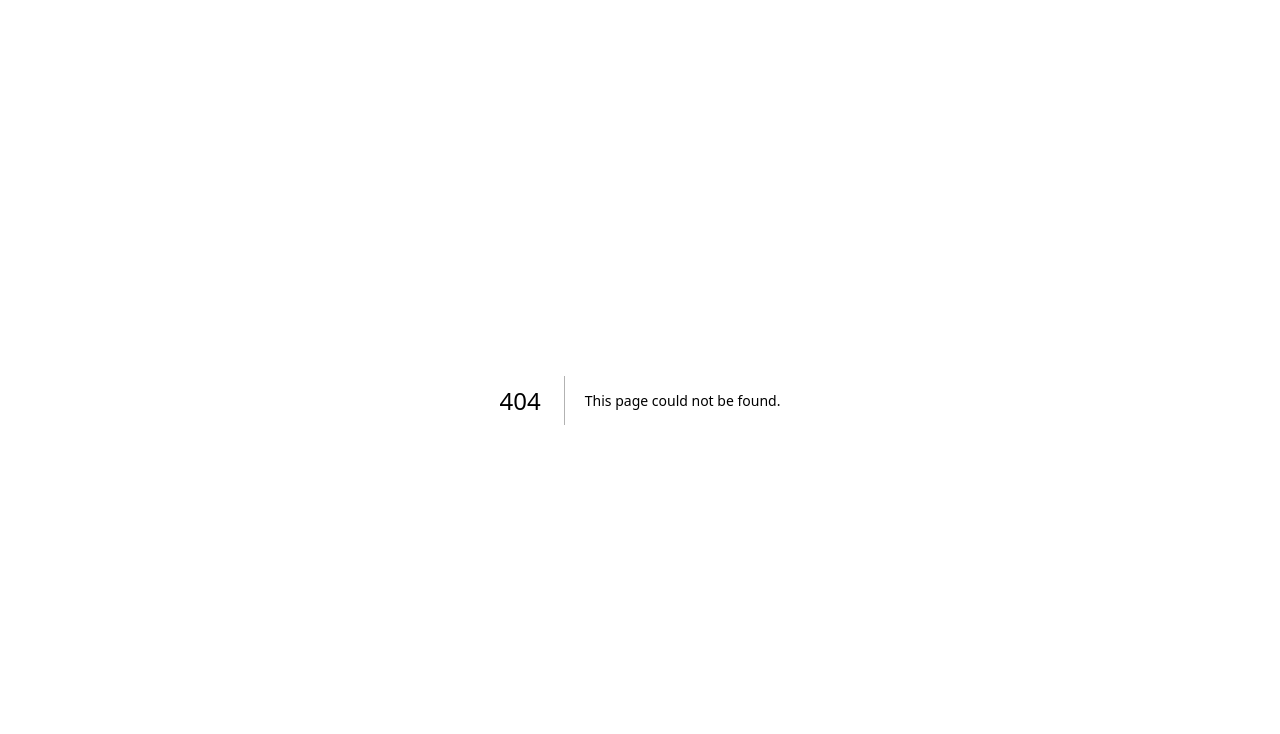
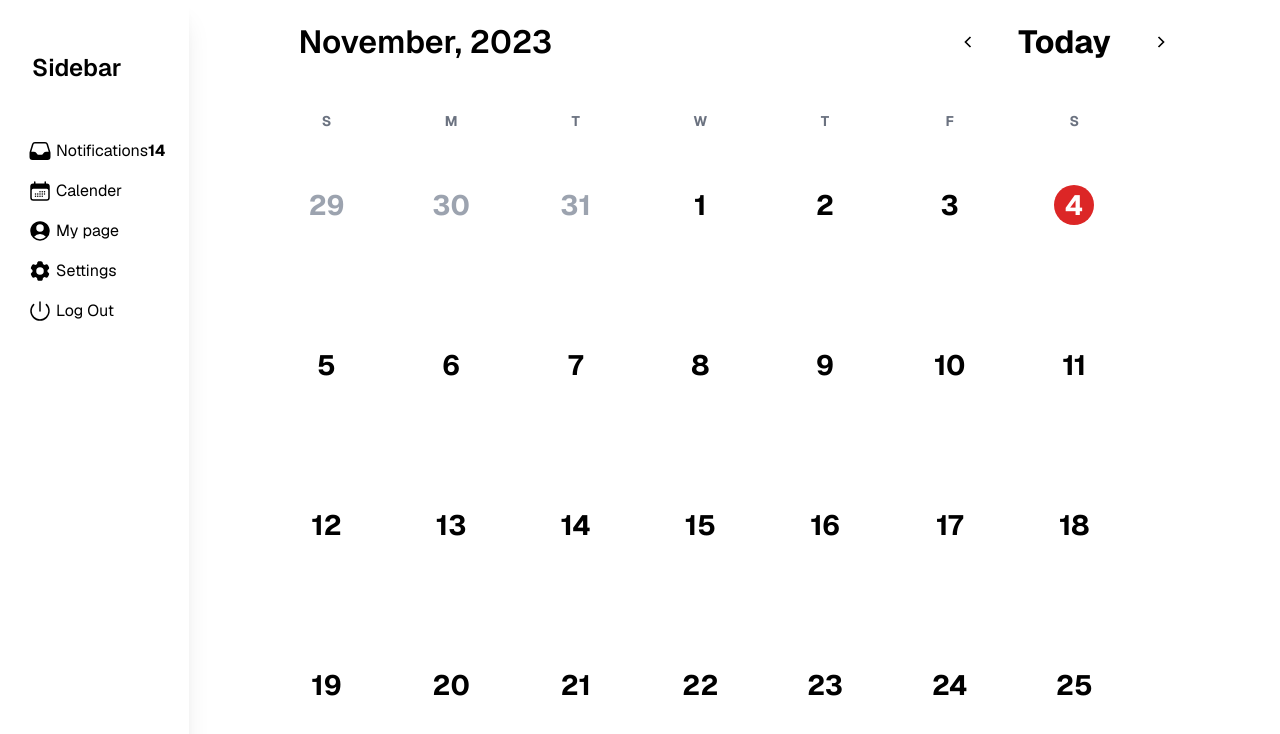
Before and after one commit to diary-hackathon/SecretMemory, a Next.js app: page /calendar in a window 1280 px wide. Before the commit this address had no page. Shown: the top 734 px of the page. Built offline with nearby package versions, Linux system fonts and the light colour scheme; no server answers; the database is empty.

Commit message:
カレンダー機能

```diff
--- /dev/null
+++ b/app/(authticated)/calendar/page.tsx
@@ -0,0 +1,55 @@
+"use client"
+import dayjs from "dayjs"
+import React, { Suspense, useState } from "react"
+import { GrFormNext, GrFormPrevious } from "react-icons/gr"
+
+import DateBoard from "@/components/calendar/DateBoard"
+import { months } from "@/components/calendar/calendar"
+
+export default function Calendar() {
+  const currentDate = dayjs()
+  const [today, setToday] = useState(currentDate)
+  const [selectDate, setSelectDate] = useState(currentDate)
+
+  return (
+    <div className="flex gap-10 sm:divide-x justify-center sm:w-[80%] mx-auto  h-screen items-center sm:flex-row flex-col">
+      <div className="w-full h-full ">
+        <div className="flex justify-between items-center">
+          <h1 className="select-none font-semibold">
+            {months[today.month()]}, {today.year()}
+          </h1>
+          <div className="flex gap-10 items-center ">
+            <GrFormPrevious
+              className="w-5 h-5 cursor-pointer hover:scale-105 transition-all"
+              onClick={() => {
+                setToday(today.month(today.month() - 1))
+              }}
+            />
+            <h1
+              className=" cursor-pointer hover:scale-105 transition-all"
+              onClick={() => {
+                setToday(currentDate)
+              }}
+            >
+              Today
+            </h1>
+            <GrFormNext
+              className="w-5 h-5 cursor-pointer hover:scale-105 transition-all"
+              onClick={() => {
+                setToday(today.month(today.month() + 1))
+              }}
+            />
+          </div>
+        </div>
+
+        <Suspense fallback={<div>loading....</div>}>
+          <DateBoard
+            selectDate={selectDate}
+            setSelectDate={setSelectDate}
+            className="h-full w-full"
+          />
+        </Suspense>
+      </div>
+    </div>
+  )
+}
--- a/app/(authticated)/calender/page.tsx
+++ /dev/null
@@ -1,12 +0,0 @@
-// カレンダーページ
-import withAuth from "@/app/withAuth"
-
-const Calender = () => {
-  return (
-    <div>
-      <h1 className="text-2xl font-bold">Calender</h1>
-    </div>
-  )
-}
-
-export default withAuth(Calender)
--- a/app/(authticated)/page.tsx
+++ b/app/(authticated)/page.tsx
@@ -12,7 +12,7 @@ const index = async function ({ supabase }: { supabase: SupabaseClient }) {
     .eq("written_date", new Date().toLocaleDateString())
 
   if (diary_today && diary_today.length > 0) {
-    redirect("/calender")
+    redirect("/calendar")
   }
 
   return (
--- /dev/null
+++ b/components/calendar/DateBoard.tsx
@@ -0,0 +1,111 @@
+import dayjs from "dayjs"
+import Link from "next/link"
+
+import { generateDate } from "./calendar"
+import cn from "./cn"
+
+import { createClient } from "@/utils/supabase/client"
+
+type DateBoardProps = {
+  selectDate: dayjs.Dayjs
+  setSelectDate: (date: dayjs.Dayjs) => void
+  className: string
+}
+
+type DateCellProps = {
+  date: dayjs.Dayjs
+  currentMonth: boolean
+  selectDate: dayjs.Dayjs
+  setSelectDate: (date: dayjs.Dayjs) => void
+  diary_id: string | null
+}
+
+const CalendarHeader = () => {
+  const days = ["S", "M", "T", "W", "T", "F", "S"]
+  return (
+    <div className="grid grid-cols-7 ">
+      {days.map((day, index) => {
+        return (
+          <h1
+            key={index}
+            className="text-sm text-center h-14 w-14 grid place-content-center text-gray-500 select-none"
+          >
+            {day}
+          </h1>
+        )
+      })}
+    </div>
+  )
+}
+
+const DateCell = ({
+  date,
+  currentMonth,
+  selectDate,
+  setSelectDate,
+  diary_id
+}: DateCellProps) => {
+  const today = dayjs()
+  return (
+    <div className="p-2 text-center h-full w-full flex flex-col items-start justify-start text-sm border-t">
+      <h1
+        className={cn(
+          currentMonth ? "" : "text-gray-400",
+          today.toDate().toDateString() === date.toDate().toDateString()
+            ? "bg-red-600 text-white"
+            : "",
+          selectDate.toDate().toDateString() === date.toDate().toDateString()
+            ? "bg-black text-white"
+            : "",
+          "h-10 w-10 rounded-full grid place-content-center hover:bg-black hover:text-white transition-all cursor-pointer select-none"
+        )}
+        onClick={() => {
+          setSelectDate(date)
+        }}
+      >
+        {date.date()}
+      </h1>
+      <div>
+        {diary_id && <Link href={`/diary/${diary_id}`}>日記を見る</Link>}
+      </div>
+    </div>
+  )
+}
+
+export default async function DateBoard({
+  selectDate,
+  setSelectDate,
+  className
+}: DateBoardProps) {
+  const today = dayjs()
+  const supabase = createClient()
+  const { data: diaries } = await supabase.from("diaries").select("*")
+
+  return (
+    <div className={className}>
+      <CalendarHeader />
+      <div className=" grid grid-cols-7 h-full">
+        {generateDate(today.month(), today.year()).map(
+          ({ date, currentMonth }, index) => {
+            return (
+              <DateCell
+                key={index}
+                date={date}
+                currentMonth={currentMonth}
+                selectDate={selectDate}
+                setSelectDate={setSelectDate}
+                diary_id={
+                  diaries?.find(
+                    (diary) =>
+                      dayjs(diary.written_date).format("YYYY-MM-DD") ===
+                      date.format("YYYY-MM-DD")
+                  )?.id || null
+                }
+              />
+            )
+          }
+        )}
+      </div>
+    </div>
+  )
+}
--- /dev/null
+++ b/components/calendar/calendar.ts
@@ -0,0 +1,61 @@
+import dayjs from "dayjs"
+
+export const generateDate = (
+  month = dayjs().month(),
+  year = dayjs().year()
+) => {
+  const firstDateOfMonth = dayjs().year(year).month(month).startOf("month")
+  const lastDateOfMonth = dayjs().year(year).month(month).endOf("month")
+
+  const arrayOfDate = []
+
+  // create prefix date
+  for (let i = 0; i < firstDateOfMonth.day(); i++) {
+    const date = firstDateOfMonth.day(i)
+
+    arrayOfDate.push({
+      currentMonth: false,
+      date
+    })
+  }
+
+  // generate current date
+  for (let i = firstDateOfMonth.date(); i <= lastDateOfMonth.date(); i++) {
+    arrayOfDate.push({
+      currentMonth: true,
+      date: firstDateOfMonth.date(i),
+      today:
+        firstDateOfMonth.date(i).toDate().toDateString() ===
+        dayjs().toDate().toDateString()
+    })
+  }
+
+  const remaining = 35 - arrayOfDate.length
+
+  for (
+    let i = lastDateOfMonth.date() + 1;
+    i <= lastDateOfMonth.date() + remaining;
+    i++
+  ) {
+    arrayOfDate.push({
+      currentMonth: false,
+      date: lastDateOfMonth.date(i)
+    })
+  }
+  return arrayOfDate
+}
+
+export const months = [
+  "January",
+  "February",
+  "March",
+  "April",
+  "May",
+  "June",
+  "July",
+  "August",
+  "September",
+  "October",
+  "November",
+  "December"
+]
--- /dev/null
+++ b/components/calendar/cn.ts
@@ -0,0 +1,3 @@
+export default function cn(...classes) {
+  return classes.filter(Boolean).join(" ")
+}
```
